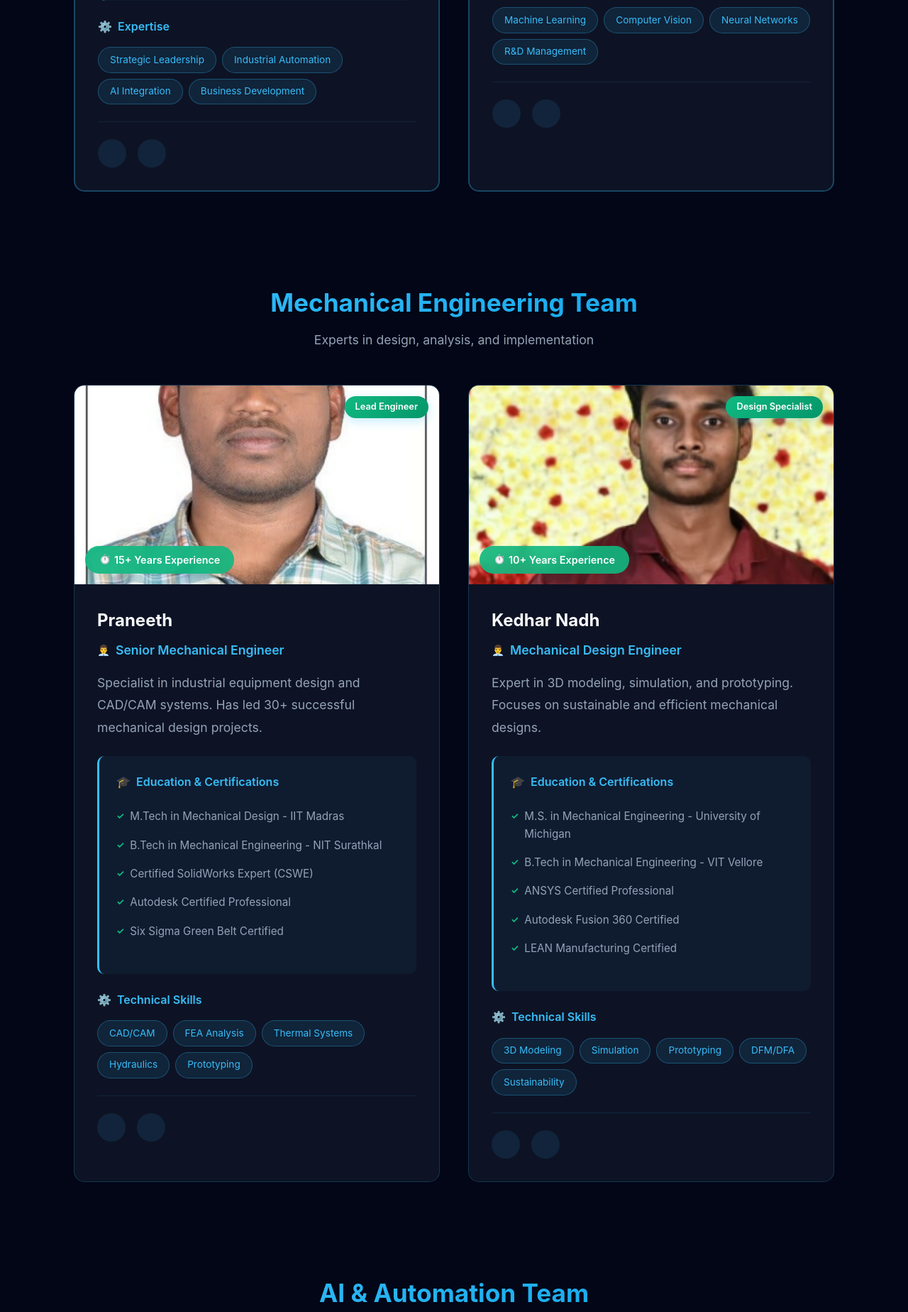
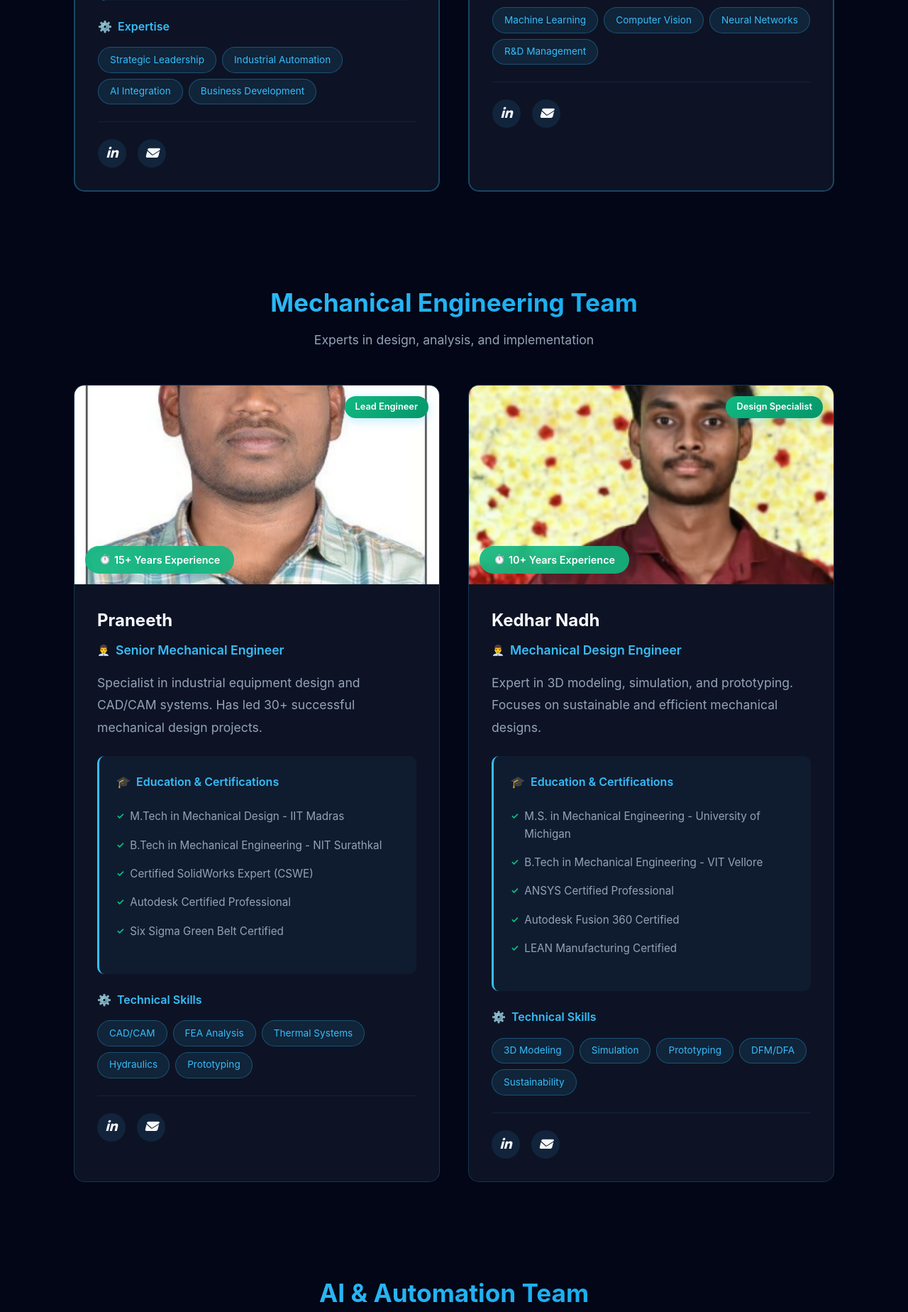
Before and after one commit to mechnerve/mechnerve-website, a Flask app: page /about in a window 1280 px wide. Shown: the part 2768-4616 px from the top of the page at 71% size. Run offline with Flask 3, Linux system fonts and the light colour scheme.

Commit message:
Update style.css

```diff
--- a/static/css/style.css
+++ b/static/css/style.css
@@ -1273,3 +1273,35 @@ footer {
         padding: 1.5rem;
     }
 }
+/* Font Awesome Icons for LinkedIn and Email */
+@font-face {
+    font-family: 'Font Awesome 6 Brands';
+    font-style: normal;
+    font-weight: 400;
+    src: url('https://cdnjs.cloudflare.com/ajax/libs/font-awesome/6.4.0/webfonts/fa-brands-400.woff2') format('woff2');
+}
+
+@font-face {
+    font-family: 'Font Awesome 6 Free';
+    font-style: normal;
+    font-weight: 900;
+    src: url('https://cdnjs.cloudflare.com/ajax/libs/font-awesome/6.4.0/webfonts/fa-solid-900.woff2') format('woff2');
+}
+
+.fab {
+    font-family: 'Font Awesome 6 Brands';
+    font-weight: 400;
+}
+
+.fas {
+    font-family: 'Font Awesome 6 Free';
+    font-weight: 900;
+}
+
+.fa-linkedin-in:before {
+    content: "\f0e1";
+}
+
+.fa-envelope:before {
+    content: "\f0e0";
+}
```
